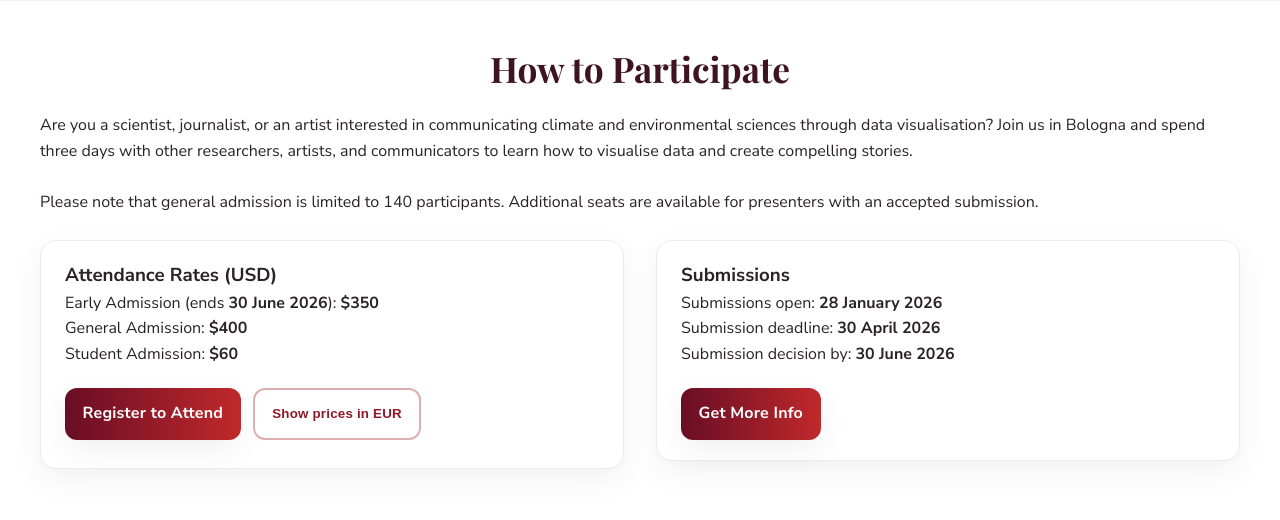
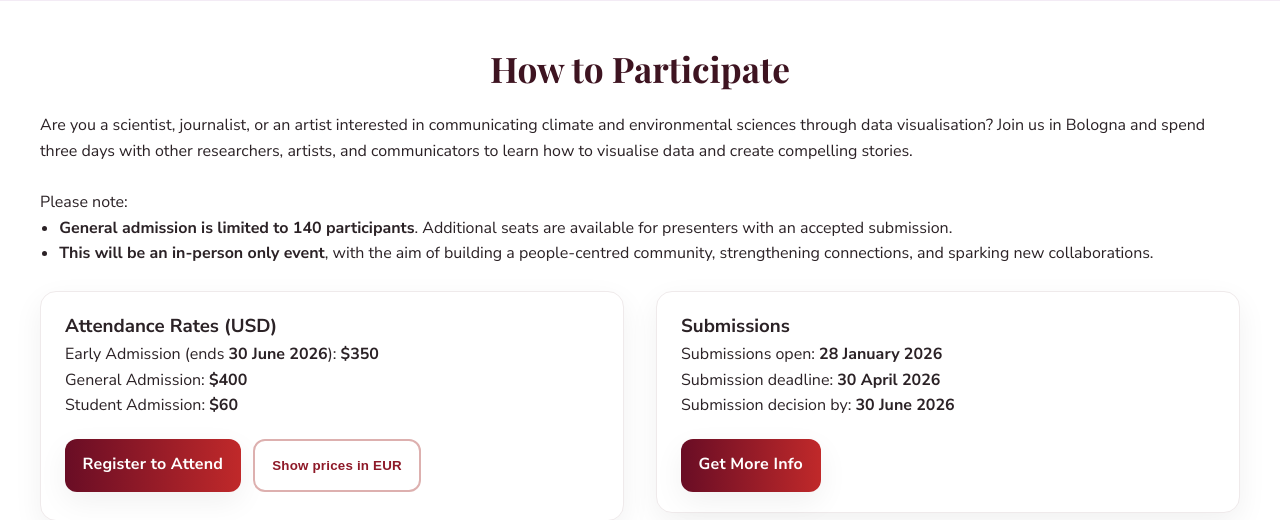
Before and after one commit to mastrong/climateconf, a Django app: page / in a window 1280 px wide. Shown: the part 2265-2785 px from the top of the page. Run offline with Django 5.2, Linux system fonts and the light colour scheme.

Commit message:
clarify in person event

```diff
--- a/templates/index.html
+++ b/templates/index.html
@@ -427,9 +427,18 @@
       </p>
       <br>
       <p>
-        Please note that general admission is limited to 140 participants. Additional seats are available for presenters
-        with an accepted submission.
+        Please note:
       </p>
+      <ul>
+        <li><strong>General admission is limited to 140 participants</strong>. Additional seats are available for presenters
+          with an accepted submission.
+        </li>
+        <li>
+          <strong>This will be an in-person only event</strong>, with the aim of building a people-centred community, strengthening
+          connections, and sparking new collaborations.
+        </li>
+      </ul>
+
 
       <div class="registration-grid">
         <div class="registration-column">
```
